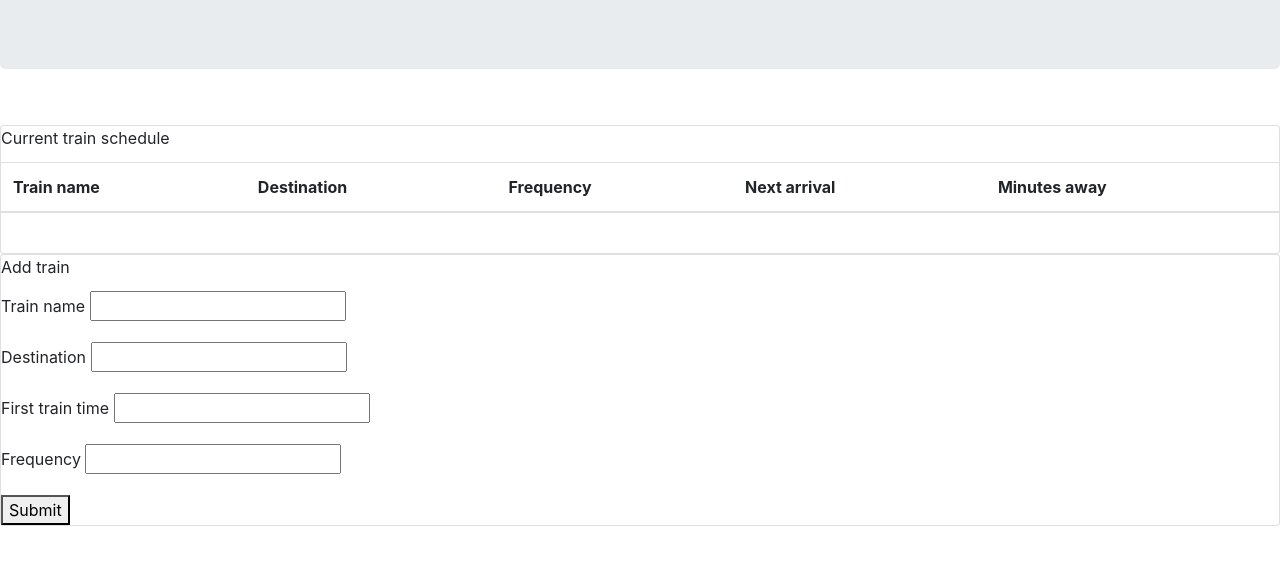
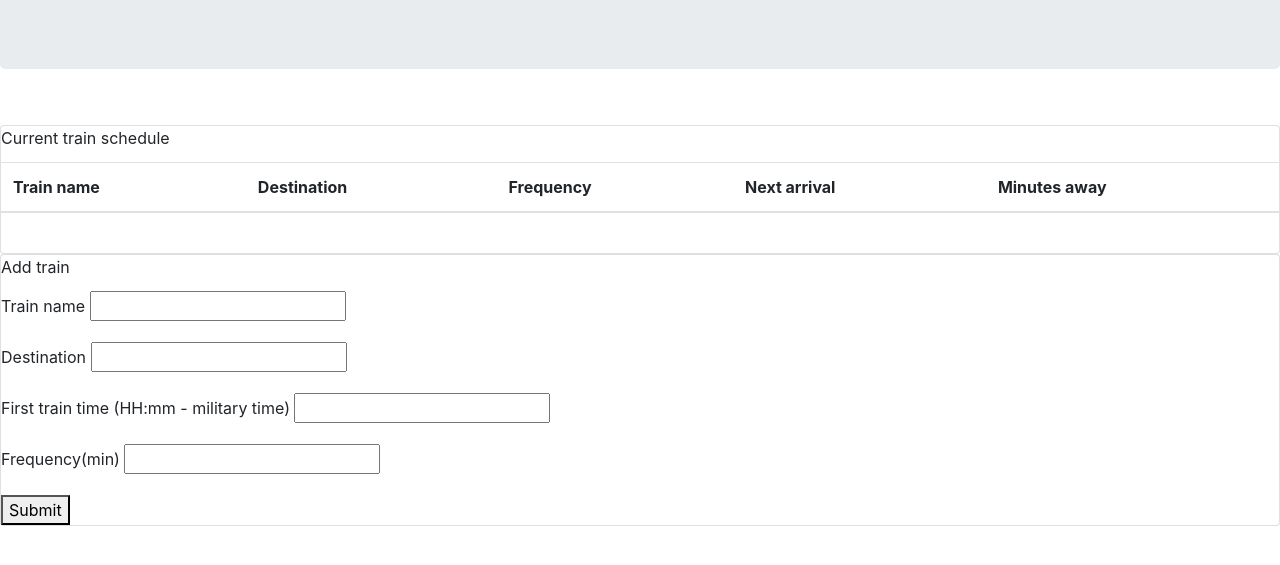
Before and after one commit to olive89aja/Trainscheduler, a plain HTML site: page index.html in a window 1280 px wide. Shown: the part 157-722 px from the top of the page. Drawn offline with nearby package versions, Linux system fonts and the light colour scheme; no server answers.

Commit message:
Modified the html to make input easier for user

```diff
--- a/index.html
+++ b/index.html
@@ -88,11 +88,11 @@ to read up on Firebase authentication for this bonus exercise.
             <input type="text" id="destination-name" />
           </div>
           <div class="form-group">
-            <label for="">First train time</label>
+            <label for="">First train time (HH:mm - military time)</label>
             <input type="text" id="train-time" />
           </div>
           <div class="form-group">
-            <label for="frequency">Frequency</label>
+            <label for="frequency">Frequency(min)</label>
             <input type="number" id="train-frequency" />
           </div>
           <button id="submit">Submit</button>
```
